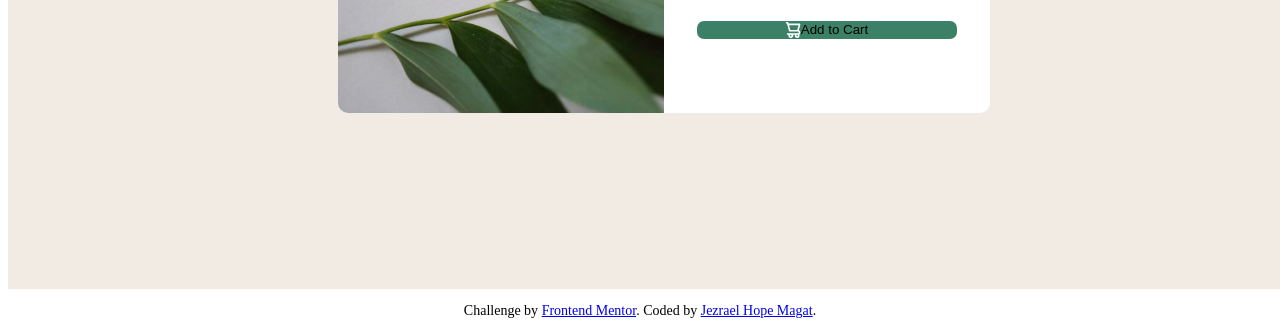
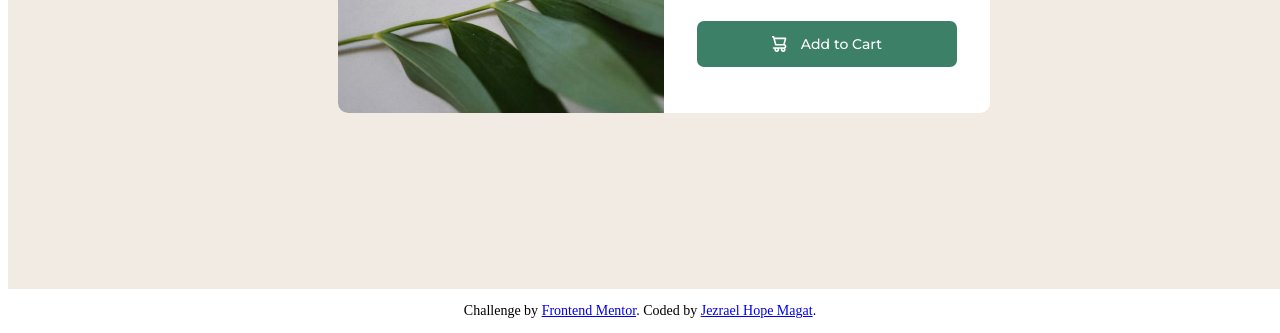
Before and after one commit to jezraelhope/product-preview-card-component-main, a plain HTML site: page index.html in a window 1280 px wide. Shown: the part 567-900 px from the top of the page. Drawn offline with Linux system fonts and the light colour scheme.

Commit message:
fixed button styling

```diff
--- a/styles.css
+++ b/styles.css
@@ -88,13 +88,15 @@ button {
     overflow: hidden;
     perspective: 1px;
     border: none;
-}
-
-button p {
     font-family: 'Montserrat', sans-serif;
     color: hsl(0, 0%, 100%);
     font-weight: 500;
-    margin: 1em;
+    font-size: 14px;
+    padding: 1em;
+}
+
+button img{
+    margin-right: 1em;
 }
 
 button:active {
```
